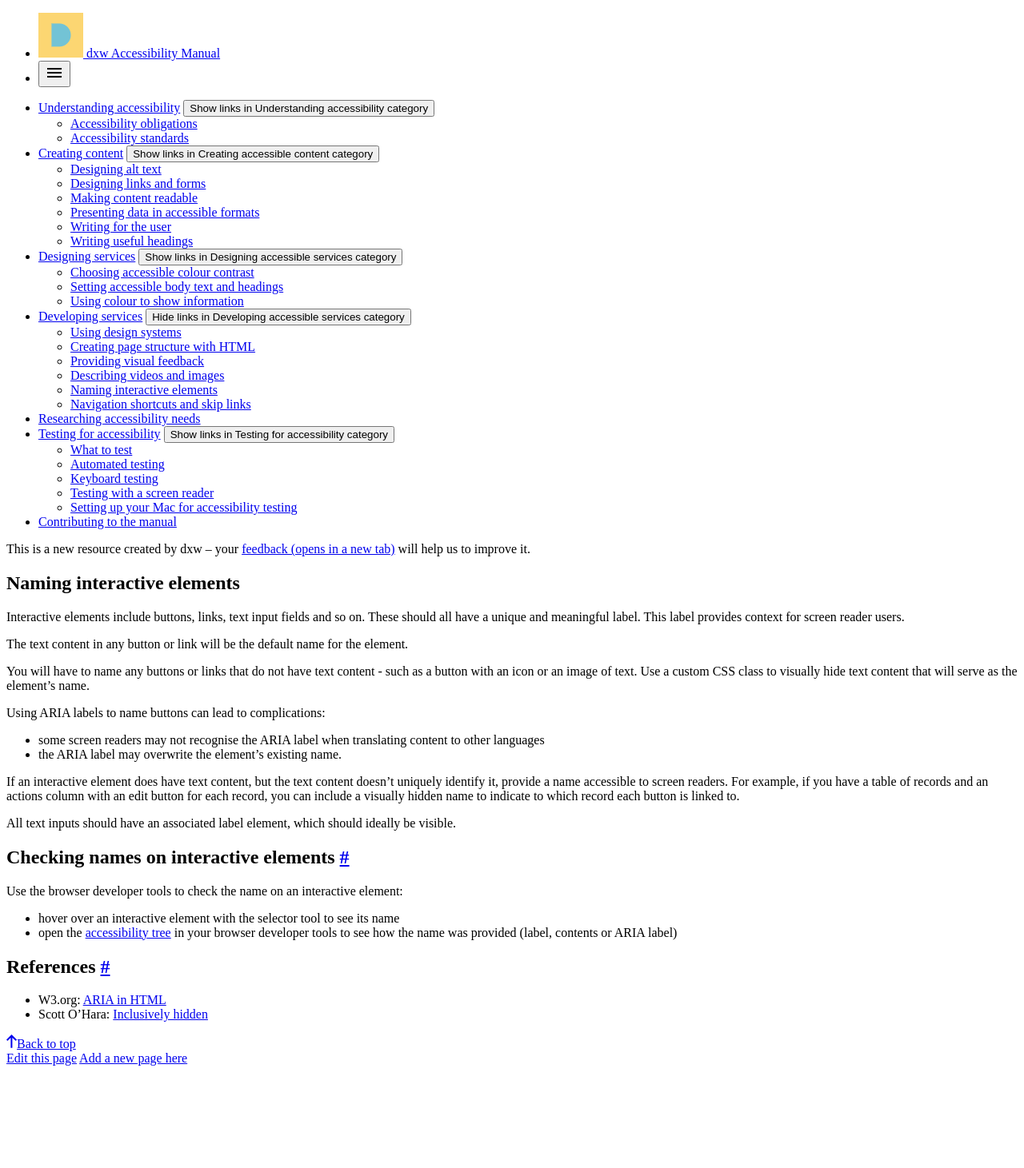
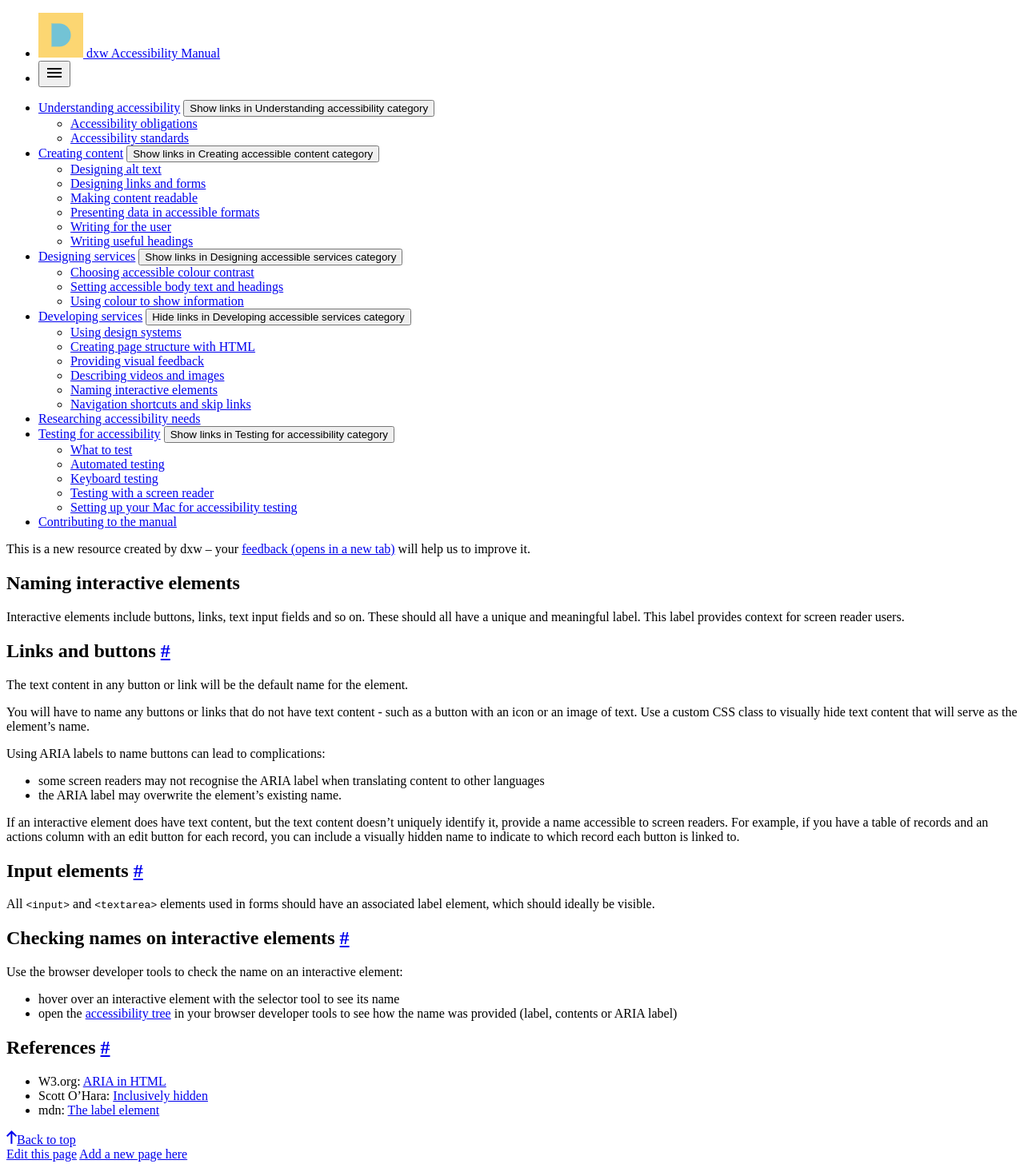
Before and after one commit to dxw/accessibility-manual, a Jekyll site: the page built from src/development/naming-interactive-elements.md, in a window 1280 px wide. Shown: the whole page at 80% size. Built offline with Jekyll 4.4.1, drawn with Linux system fonts in a browser that asks for light colours; before the commit the page ends 1341 px from its top, so only the background shows below that.

```diff
--- a/src/development/naming-interactive-elements.md
+++ b/src/development/naming-interactive-elements.md
@@ -6,6 +6,8 @@
 ---
 
 Interactive elements include buttons, links, text input fields and so on. These should all have a unique and meaningful label. This label provides context for screen reader users.
+
+## Links and buttons
 
 The text content in any button or link will be the default name for the element.
 
@@ -18,7 +20,9 @@
 
 If an interactive element does have text content, but the text content doesn’t uniquely identify it, provide a name accessible to screen readers. For example, if you have a table of records and an actions column with an edit button for each record, you can include a visually hidden name to indicate to which record each button is linked to.
 
-All text inputs should have an associated label element, which should ideally be visible.
+## Input elements
+
+All `<input>` and `<textarea>` elements used in forms should have an associated label element, which should ideally be visible.
 
 ## Checking names on interactive elements
 
@@ -31,3 +35,4 @@
 
 - W3.org: [ARIA in HTML](https://www.w3.org/TR/html-aria/)
 - Scott O'Hara: [Inclusively hidden](https://www.scottohara.me/blog/2017/04/14/inclusively-hidden.html)
+- mdn: [The label element](https://developer.mozilla.org/en-US/docs/Web/HTML/Reference/Elements/label)
```
Also changed, not shown: src/testing/what-to-test.md (+3 -2 lines).
